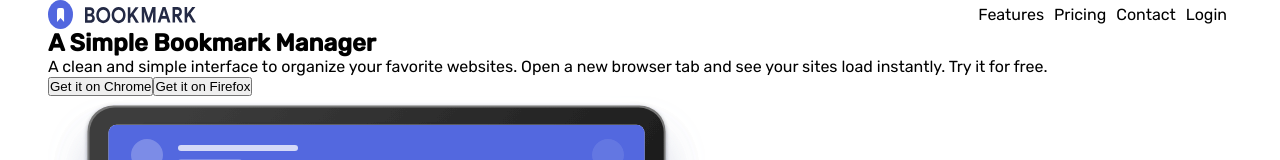
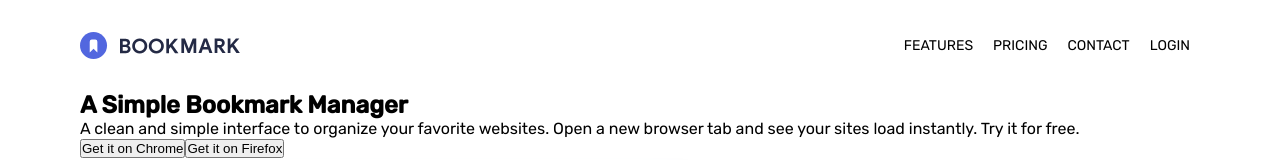
Before and after one commit to Z11mm/bookmark-landing-page, a React (Create React App) app: page / in a window 1280 px wide. Shown: the top 160 px of the page. Built offline with nearby package versions, Linux system fonts and the light colour scheme.

Commit message:
Style: Add header styles

```diff
--- a/src/assets/css/main.css
+++ b/src/assets/css/main.css
@@ -1,13 +1,16 @@
+header {
+  padding: 2rem 0; }
   header div {
     display: flex; }
-
   header nav {
     margin-left: auto; }
     header nav ul {
       list-style: none;
       display: flex; }
       header nav ul li {
-      padding: 5px; }
+        padding: 5px 10px;
+        text-transform: uppercase;
+        font-size: 14px; }
 
 * {
   padding: 0;
@@ -16,4 +19,4 @@ header nav {
 
 body {
   font-family: "Rubik", Helvetica, sans-serif;
-  padding: 0 3rem; }
+  padding: 0 5rem; }
--- a/src/components/Header.jsx
+++ b/src/components/Header.jsx
@@ -5,7 +5,9 @@ import brandlogo from '../assets/images/logo-bookmark.svg'
 const Header = () => (
   <header>
     <div>
-      <img src={brandlogo} alt='' />
+      <div className='brand-logo'>
+        <img src={brandlogo} alt='Brand Logo' />
+      </div>
       <nav>
         <ul>
           <li>Features</li>
--- a/src/scss/_header.scss
+++ b/src/scss/_header.scss
@@ -1,4 +1,6 @@
 header {
+  padding: 2rem 0;
+
   div {
     display: flex;
   }
@@ -12,7 +14,9 @@ header {
       // flex-direction: row;
 
       li {
-        padding: 5px;
+        padding: 5px 10px;
+        text-transform: uppercase;
+        font-size: 14px;
       }
     }
   }
--- a/src/scss/main.scss
+++ b/src/scss/main.scss
@@ -9,5 +9,5 @@
 
 body {
   font-family: $font-stack;
-  padding: 0 3rem;
+  padding: 0 5rem;
 }
```
Also changed, not shown: 1 other file (tests, documents, lock files or other folders). Lines whose indentation alone changed are shown as unchanged.
